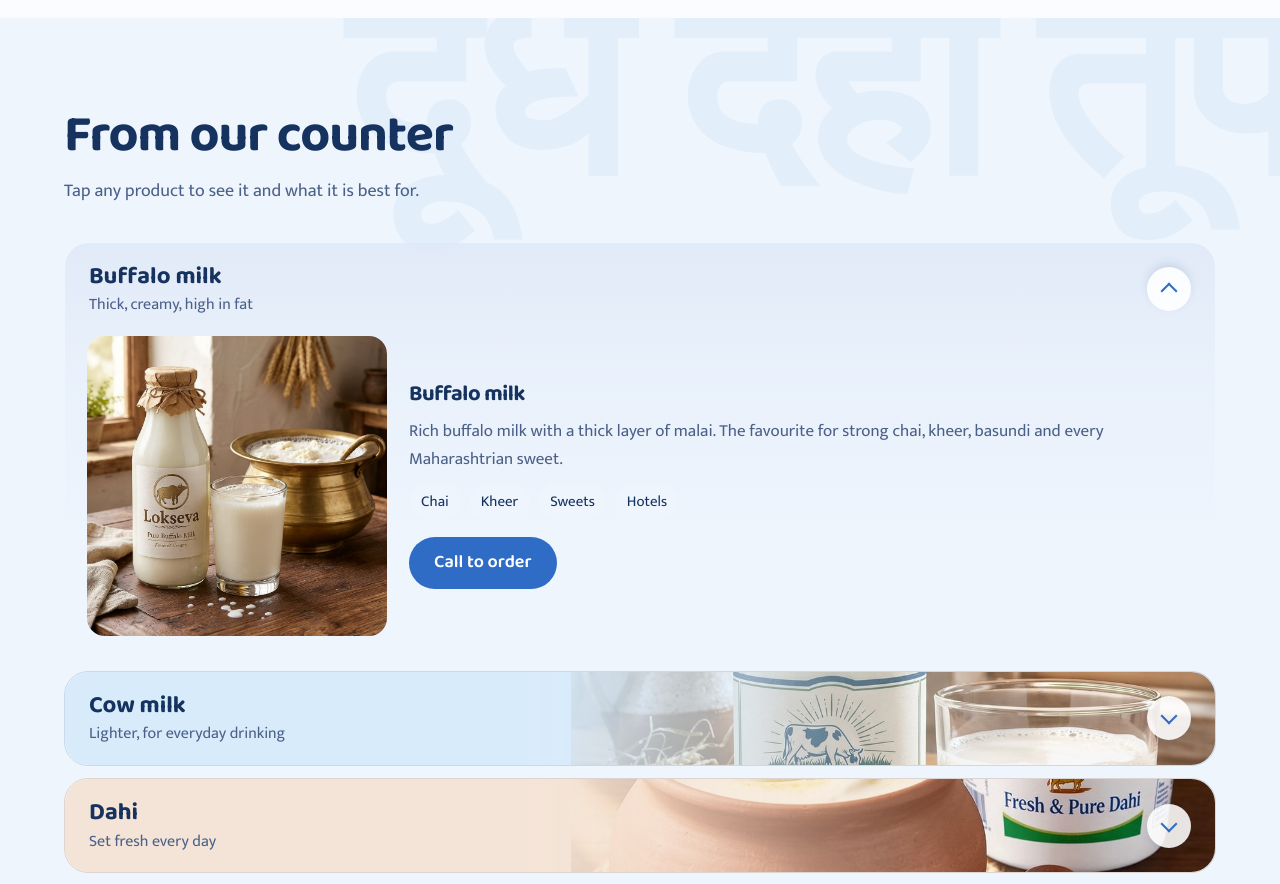
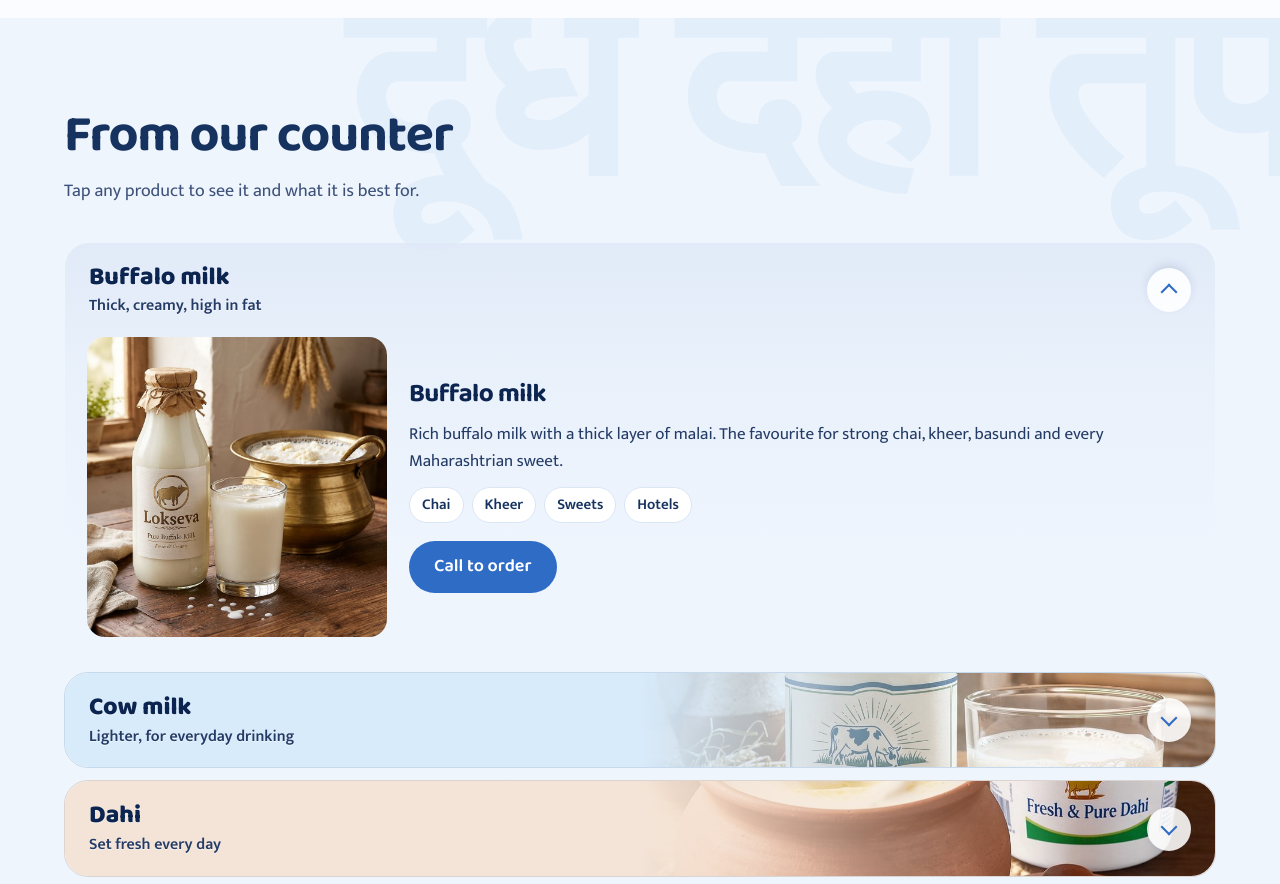
Before and after one commit to SafiShareque/gpt-test, a plain HTML site: page index.html in a window 1280 px wide. Shown: the part 1900-2784 px from the top of the page. Drawn offline with Linux system fonts and the light colour scheme.

Commit message:
Add paneer, taak-lassi and ghee photos; stronger product text
Darker, heavier product names and subtitles with a wider solid colour
area behind them, darker body text and chips in the open product, and
a slightly darker muted text colour site-wide.

Co-Authored-By: Claude Opus 5.5 <noreply@anthropic.com>
Claude-Session: https://claude.ai/code/session_015dTcesj9w3BYMmyyJV5UqD

```diff
--- a/index.html
+++ b/index.html
@@ -26,7 +26,7 @@
 --tint:light-dark(#eef5fd,#102246);
 --tint2:light-dark(#dce9fa,#183060);
 --ink:light-dark(#16325f,#eaf1ff);
---muted:light-dark(#4b6088,#a9bbdd);
+--muted:light-dark(#3d5179,#a9bbdd);
 --blue:light-dark(#2f6cc6,#82b2ff);
 --on-blue:light-dark(#ffffff,#08142c);
 --line:light-dark(#dbe6f5,#22385f);
@@ -130,7 +130,7 @@ header{position:sticky;top:env(safe-area-inset-top,0px);z-index:20;background:co
 .acc{display:grid;gap:12px}
 .acc details{--c:#e3edfa;position:relative;isolation:isolate;border-radius:24px;border:1px solid color-mix(in srgb,var(--c) 75%,#16325f 10%);transition:border-color .55s ease,box-shadow .35s ease,transform .35s ease}
 .acc details::before,.acc details::after{content:"";position:absolute;inset:0;border-radius:inherit;z-index:-1;pointer-events:none;transition:opacity .6s cubic-bezier(.22,1,.36,1)}
-.acc details::before{background:linear-gradient(90deg,var(--c) 0%,var(--c) 40%,color-mix(in srgb,var(--c) 0%,transparent) 86%),var(--img,none) right center/56% auto no-repeat,var(--c)}
+.acc details::before{background:linear-gradient(90deg,var(--c) 0%,var(--c) 50%,color-mix(in srgb,var(--c) 0%,transparent) 88%),var(--img,none) right center/50% auto no-repeat,var(--c)}
 .acc details::after{opacity:0;background:linear-gradient(180deg,color-mix(in srgb,var(--c) 85%,transparent) 0,color-mix(in srgb,var(--c) 35%,transparent) 120px,color-mix(in srgb,var(--c) 0%,transparent) 320px)}
 .acc details.on{border-color:transparent}
 .acc details.on::before{opacity:0}
@@ -138,12 +138,12 @@ header{position:sticky;top:env(safe-area-inset-top,0px);z-index:20;background:co
 .acc details:not(.on):hover{box-shadow:var(--shadow);transform:translateY(-2px)}
 .acc summary{list-style:none;cursor:pointer;display:grid;grid-template-columns:minmax(0,1fr) auto;align-items:center;gap:4px 16px;padding:20px 24px;min-height:92px;border-radius:24px}
 .acc summary::-webkit-details-marker{display:none}
-.acc summary b{font:700 24px/1.15 "Baloo 2",sans-serif;max-width:60%}
-.acc summary span{grid-column:1;color:var(--muted);font-size:16px;line-height:1.35;max-width:min(60%,22em)}
+.acc summary b{font:800 25px/1.15 "Baloo 2",sans-serif;color:#0c2550;max-width:60%;text-shadow:0 1px 0 #ffffff99}
+.acc summary span{grid-column:1;color:#243b66;font-weight:600;font-size:16px;line-height:1.35;max-width:min(60%,22em);text-shadow:0 1px 0 #ffffff99}
 .acc summary i{grid-row:1/3;grid-column:2;width:44px;height:44px;border-radius:50%;background:color-mix(in srgb,var(--milk) 88%,transparent);box-shadow:0 4px 14px -6px #16325f55;display:grid;place-items:center;transition:transform .55s cubic-bezier(.22,1,.36,1),background .3s}
 .acc summary i::before{content:"";width:10px;height:10px;border-right:2.5px solid var(--blue);border-bottom:2.5px solid var(--blue);transform:translateY(-2px) rotate(45deg)}
 .acc details.on summary i{transform:rotate(180deg)}
-.acc summary:hover b{color:var(--blue)}
+.acc summary:hover b{color:#1d55a8}
 .pwrap{overflow:hidden}
 .pbody{display:grid;gap:22px;padding:0 22px 22px}
 .ph{position:relative;aspect-ratio:4/3;border-radius:18px;overflow:hidden;background:linear-gradient(160deg,var(--milk),var(--tint2))}
@@ -154,12 +154,13 @@ header{position:sticky;top:env(safe-area-inset-top,0px);z-index:20;background:co
 .ph.noimg img{display:none}
 .ph.noimg .fb{display:grid}
 .pinfo{display:grid;gap:12px;align-content:center}
-.pinfo p{color:var(--muted)}
+.pinfo h3{font-size:26px;color:#0c2550}
+.pinfo p{color:#243b66;font-size:17px}
 .pinfo ul{margin:0;padding:0;list-style:none;display:flex;flex-wrap:wrap;gap:8px}
-.pinfo li{padding:5px 12px;border-radius:99px;background:var(--tint);font-size:15px}
+.pinfo li{padding:5px 12px;border-radius:99px;background:var(--milk);border:1px solid var(--line);color:#16325f;font-weight:600;font-size:15px}
 .pinfo .btn{justify-self:start;margin-top:6px}
 @media(min-width:700px){.pbody{grid-template-columns:minmax(0,300px) minmax(0,1fr)}.ph{aspect-ratio:1}}
-@media(max-width:599px){.acc summary{padding:16px 18px;min-height:84px}.acc details::before{background:linear-gradient(90deg,var(--c) 0%,var(--c) 50%,color-mix(in srgb,var(--c) 0%,transparent) 92%),var(--img,none) right center/48% auto no-repeat,var(--c)}.acc summary b{font-size:21px;max-width:70%}.acc summary span{max-width:62%;font-size:15px}.pbody{padding:0 14px 18px;gap:16px}.pinfo .btn{justify-self:stretch}}
+@media(max-width:599px){.acc summary{padding:16px 18px;min-height:84px}.acc details::before{background:linear-gradient(90deg,var(--c) 0%,var(--c) 58%,color-mix(in srgb,var(--c) 0%,transparent) 96%),var(--img,none) right center/42% auto no-repeat,var(--c)}.acc summary b{font-size:22px;max-width:64%}.acc summary span{max-width:60%;font-size:15px}.pbody{padding:0 14px 18px;gap:16px}.pinfo .btn{justify-self:stretch}}
 
 /* why */
 .why .wrap{display:grid;gap:40px}
```
Also changed, not shown: images/ghee.jpg (added), images/paneer.jpg (added), images/taak-lassi.jpg (added), 4 other files.
